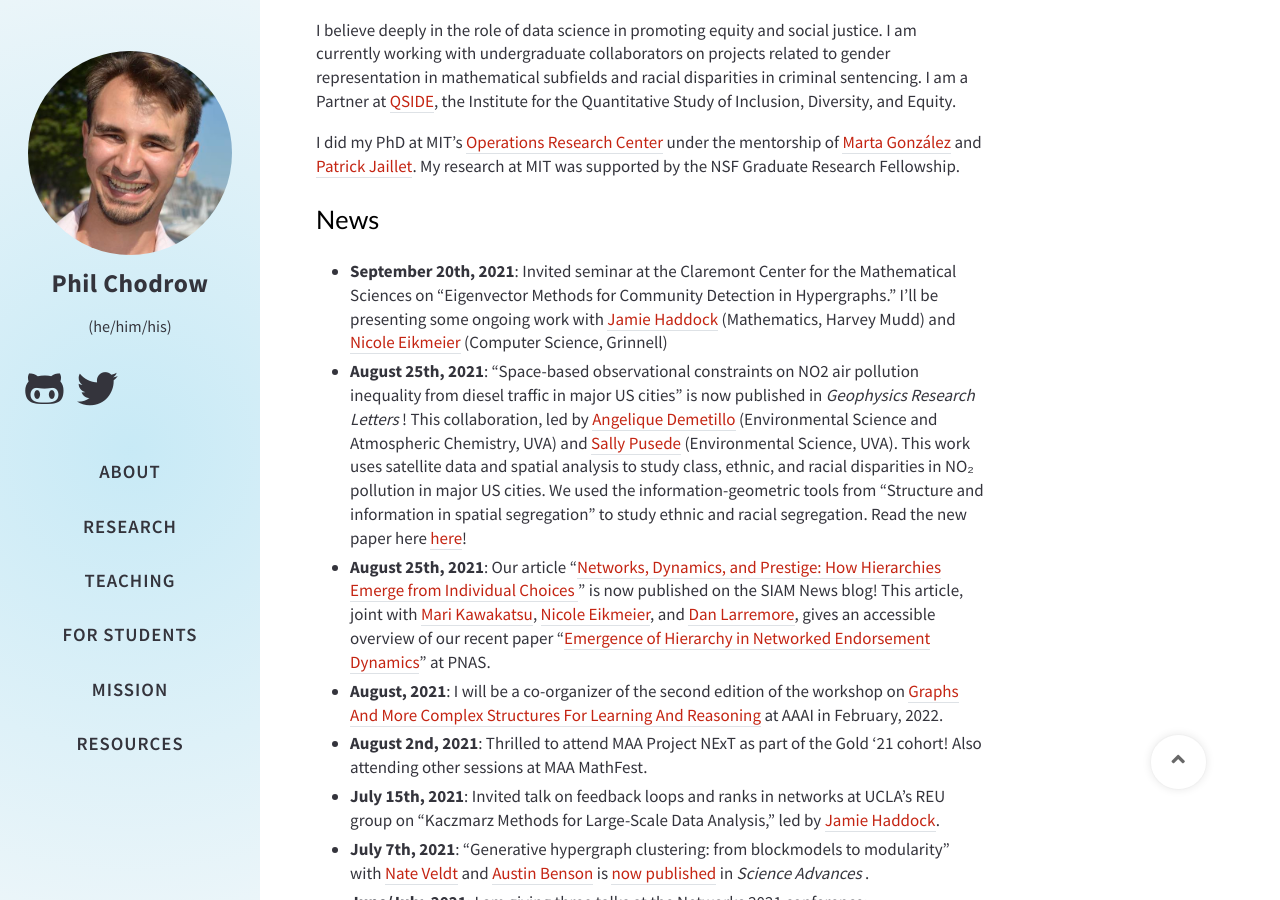
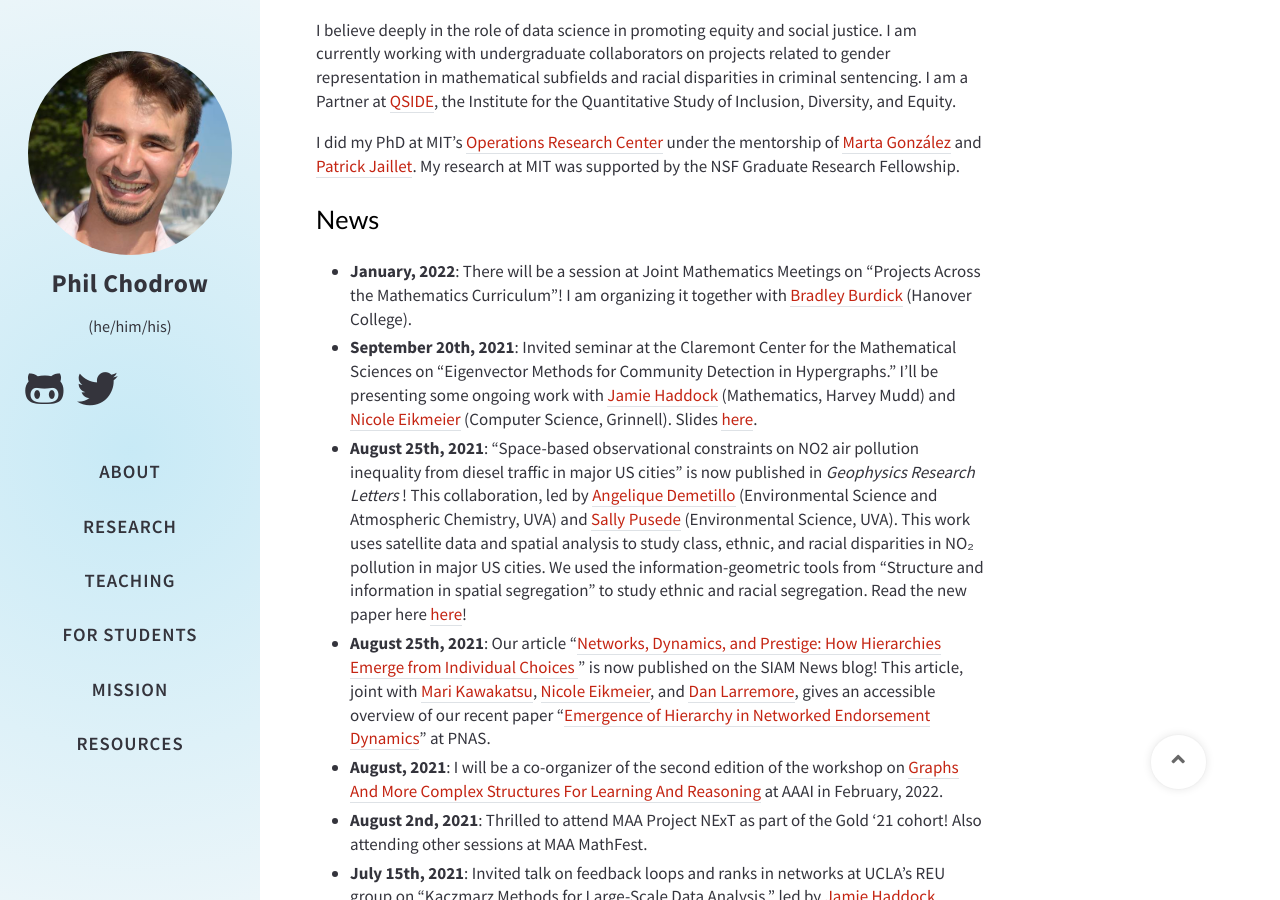
Before and after one commit to PhilChodrow/UCLA-website, a Jekyll site: the page built from index.md, in a window 1280 px wide and 900 px high, scrolled down 437 px. Built offline with Jekyll 4.4.1, drawn with Linux system fonts in a browser that asks for light colours; nearby versions of some CDN libraries; comment, search, counter and statistics services are not loaded; a style sheet for code colours, icons or effects is not loaded.

Commit message:
Update index.md

```diff
--- a/index.md
+++ b/index.md
@@ -17,7 +17,8 @@ I did my PhD at MIT's [Operations Research Center](https://www.mit.edu/~orc/) un
 
 ## News
 
-- **September 20th, 2021**: Invited seminar at the Claremont Center for the Mathematical Sciences on "Eigenvector Methods for Community Detection in Hypergraphs." I'll be presenting some ongoing work with [Jamie Haddock](https://www.math.ucla.edu/~jhaddock/) (Mathematics, Harvey Mudd) and [Nicole Eikmeier](https://eikmeier.sites.grinnell.edu/) (Computer Science, Grinnell)
+- **January, 2022**: There will be a session at Joint Mathematics Meetings on "Projects Across the Mathematics Curriculum"! I am organizing it together with [Bradley Burdick](https://sites.google.com/view/bradleylewisburdick) (Hanover College).
+- **September 20th, 2021**: Invited seminar at the Claremont Center for the Mathematical Sciences on "Eigenvector Methods for Community Detection in Hypergraphs." I'll be presenting some ongoing work with [Jamie Haddock](https://www.math.ucla.edu/~jhaddock/) (Mathematics, Harvey Mudd) and [Nicole Eikmeier](https://eikmeier.sites.grinnell.edu/) (Computer Science, Grinnell). Slides [here](http://philchodrow.com/talks/hypergraph-spectral/index.html).
 - **August 25th, 2021**: "Space-based observational constraints on NO2 air pollution inequality from diesel traffic in major US cities" is now published in *Geophysics Research Letters*! This collaboration, led by [Angelique Demetillo](https://maryangelique.com) (Environmental Science and Atmospheric Chemistry, UVA) and [Sally Pusede](https://pusede.evsc.virginia.edu) (Environmental Science, UVA). This work uses satellite data and spatial analysis to study class, ethnic, and racial disparities in NO₂ pollution in major US cities. We used the information-geometric tools from "Structure and information in spatial segregation" to study ethnic and racial segregation. Read the new paper here [here](https://agupubs.onlinelibrary.wiley.com/doi/10.1029/2021GL094333)!
 - **August 25th, 2021**: Our article "[Networks, Dynamics, and Prestige: How Hierarchies Emerge from Individual Choices
 ](https://sinews.siam.org/Details-Page/networks-dynamics-and-prestige-how-hierarchies-emerge-from-individual-choices)" is now published on the SIAM News blog! This article, joint with [Mari Kawakatsu](https://www.marikawakatsu.com/), [Nicole Eikmeier](https://eikmeier.sites.grinnell.edu/), and [Dan Larremore](https://larremorelab.github.io/), gives an accessible overview of our recent paper "[Emergence of Hierarchy in Networked Endorsement Dynamics](https://www.pnas.org/content/118/16/e2015188118.short)" at PNAS.
```
